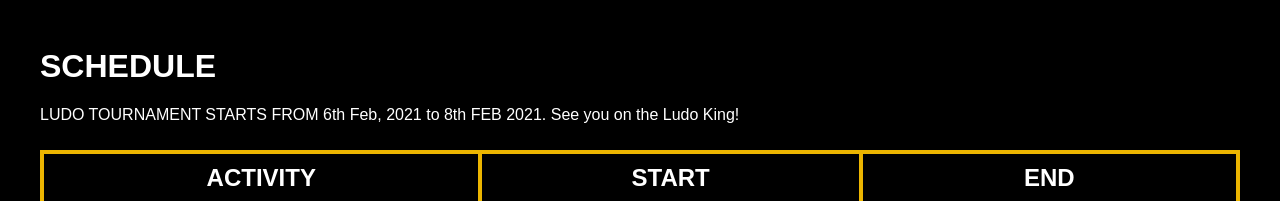
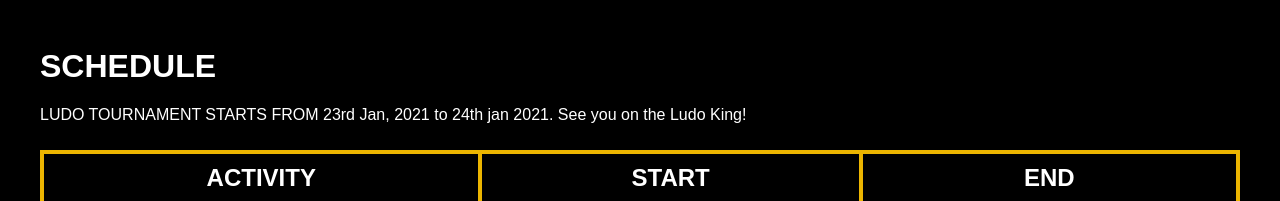
Before and after one commit to uttam2000/Ludo.github.io, a plain HTML site: page index.html in a window 1280 px wide. Shown: the part 956-1157 px from the top of the page. Drawn offline with Linux system fonts and the light colour scheme.

Commit message:
Update index.html

```diff
--- a/index.html
+++ b/index.html
@@ -58,7 +58,7 @@
 	<section id="secSchedule" class="sec-container-dark">
 		<div class="sec-content">
 			<h2>Schedule</h2>
-			<p>LUDO TOURNAMENT STARTS FROM 6th Feb, 2021 to 8th FEB 2021. See you on the Ludo King!</p>
+			<p>LUDO TOURNAMENT STARTS FROM 23rd Jan, 2021 to 24th jan 2021. See you on the Ludo King!</p>
 			<div class="tab-container">
 				<table class="tab-schedule">
 					<tr>
```
